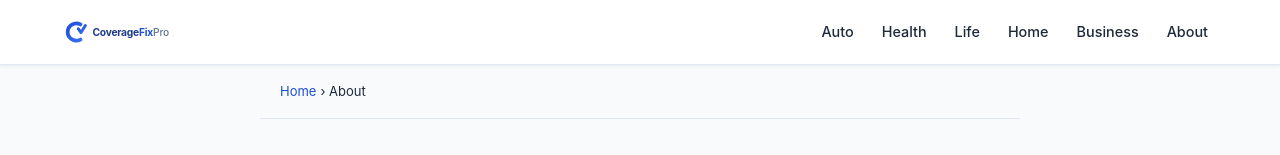
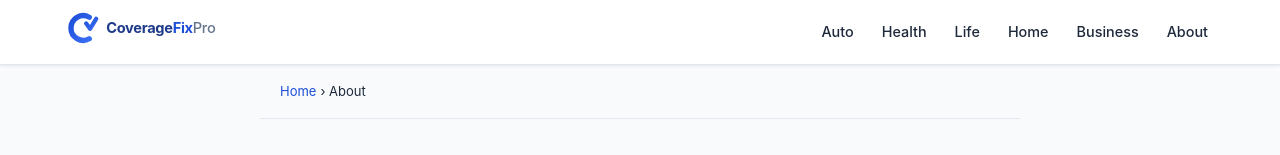
Before and after one commit to woxxxxxxxx/coveragefixpro, a website: page about.html in a window 1280 px wide. Shown: the top 155 px of the page. Drawn offline with Linux system fonts and the light colour scheme.

Commit message:
fix: about page logo height 28->40, use class=logo

```diff
--- a/about.html
+++ b/about.html
@@ -28,7 +28,7 @@
 <body>
 <header>
   <div class="header-inner">
-    <a href="/" style="text-decoration:none;display:flex;align-items:center;gap:8px"><img src="/logo.svg" alt="CoverageFixPro" height="28" style="vertical-align:middle"></a>
+    <a href="/" class="logo"><img src="/logo.svg" alt="CoverageFixPro" height="40"></a>
     <div class="hamburger"><span></span><span></span><span></span></div>
     <nav>
       <a href="/tools/auto/">Auto</a>
```
